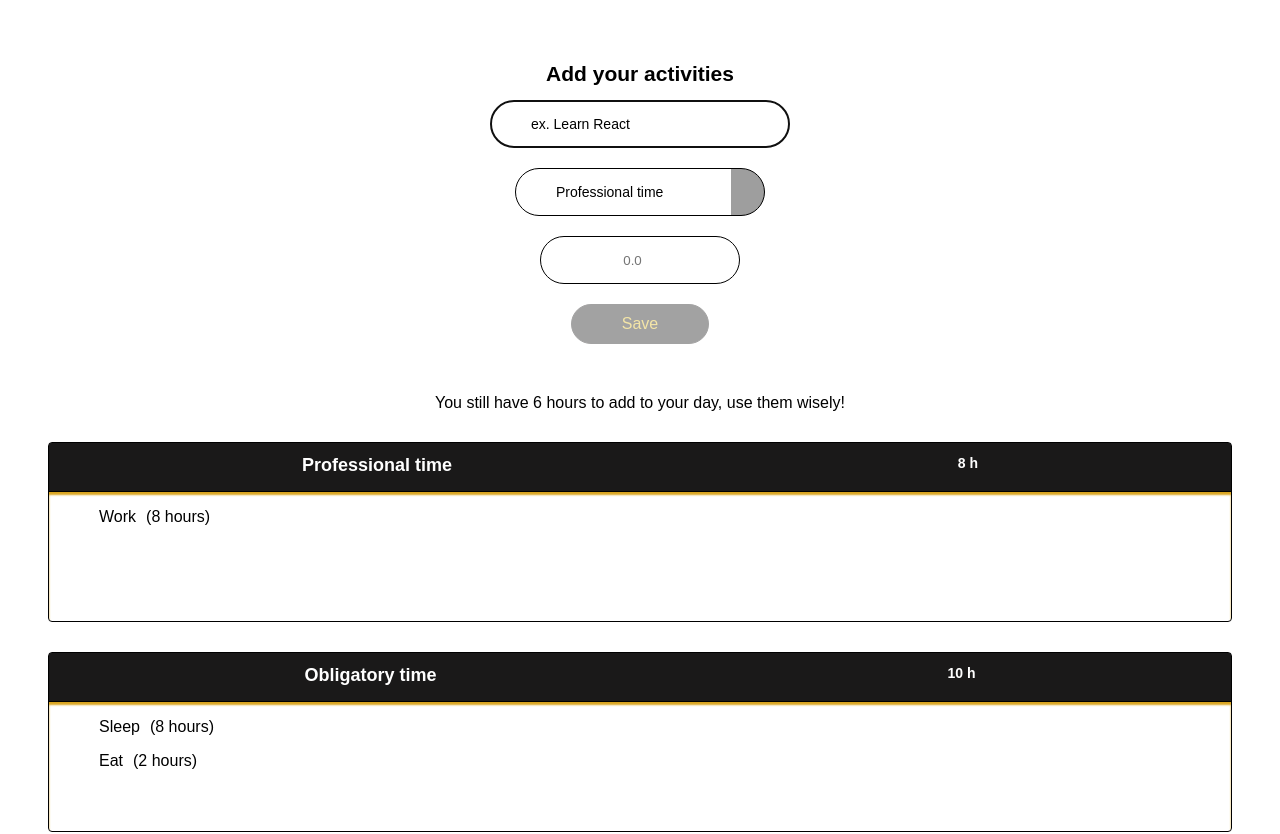
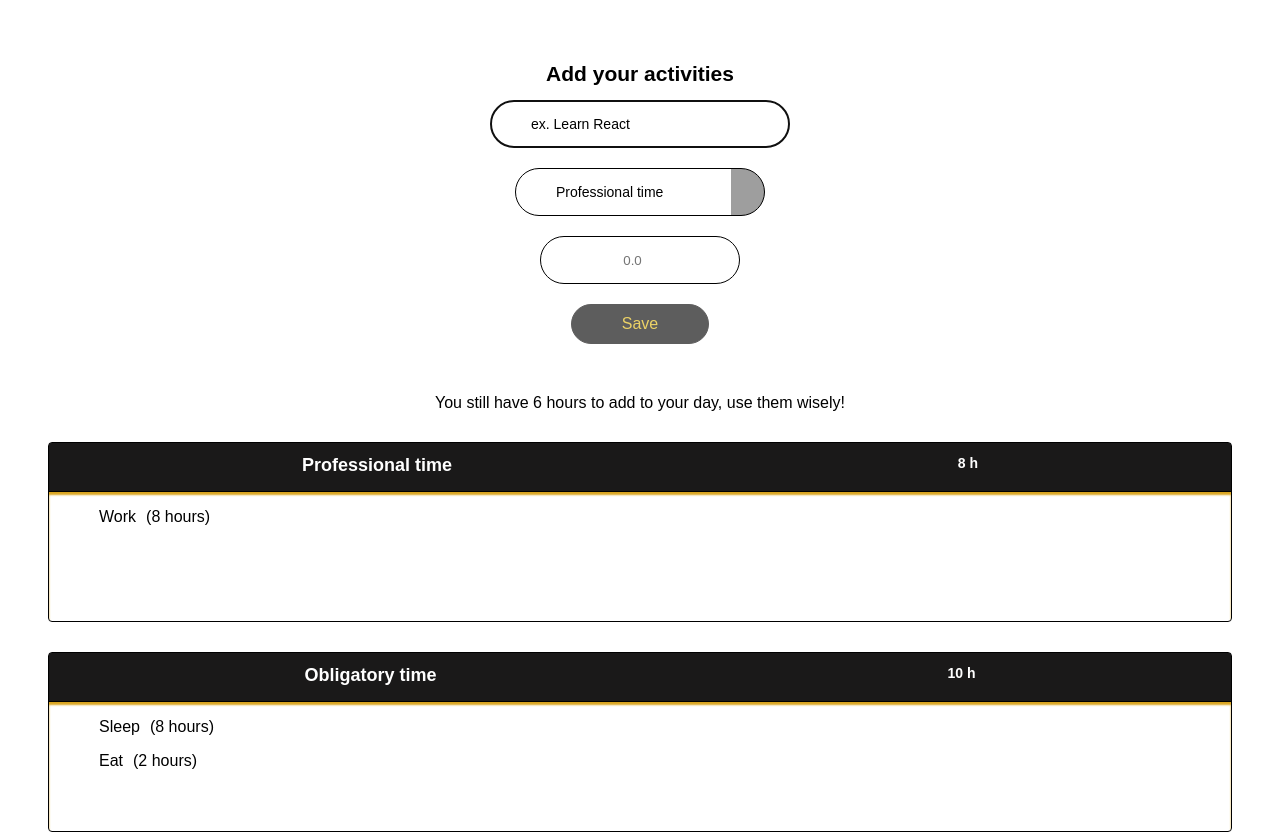
Before and after one commit to Antuofermo/takeyourtime, a React (Create React App) app: page / in a window 1280 px wide. Shown: the top 834 px of the page. Built offline with nearby package versions, Linux system fonts and the light colour scheme; grey boxes are pictures that could not be loaded.

Commit message:
Change opacity button disabled

```diff
--- a/src/components/Form/Button/SaveBtn.js
+++ b/src/components/Form/Button/SaveBtn.js
@@ -20,7 +20,7 @@ const SaveBtnStyled = styled.button`
   }
 
   &:disabled {
-    opacity: 0.4;
+    opacity: 0.7;
     box-shadow: none;
   }
 `
```
